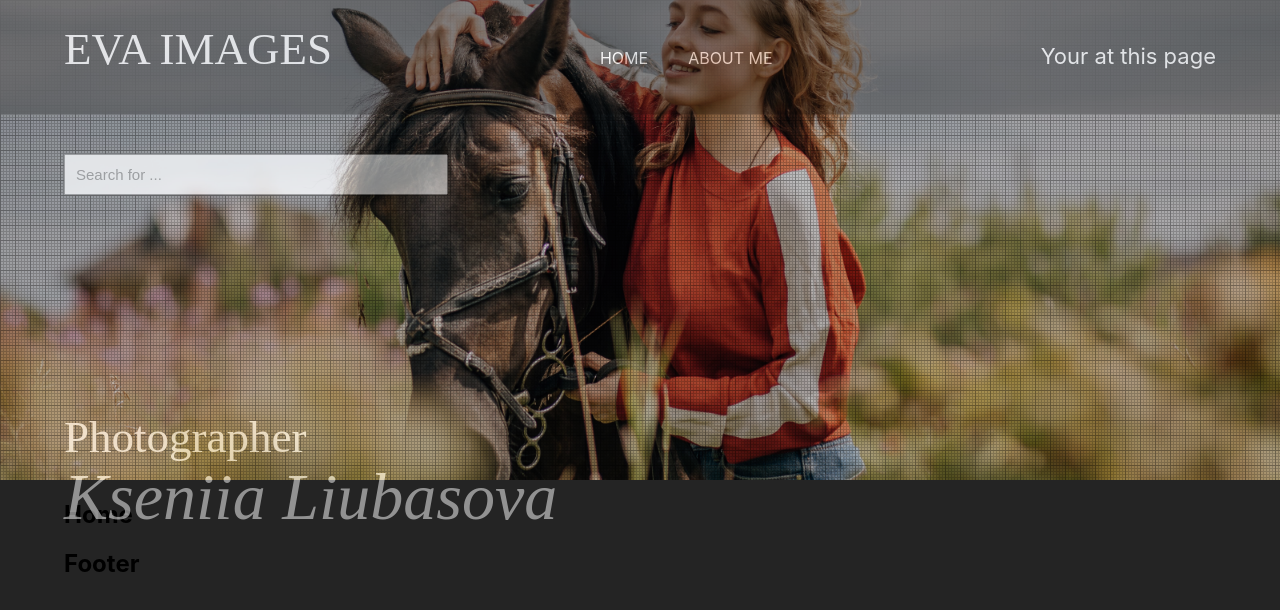
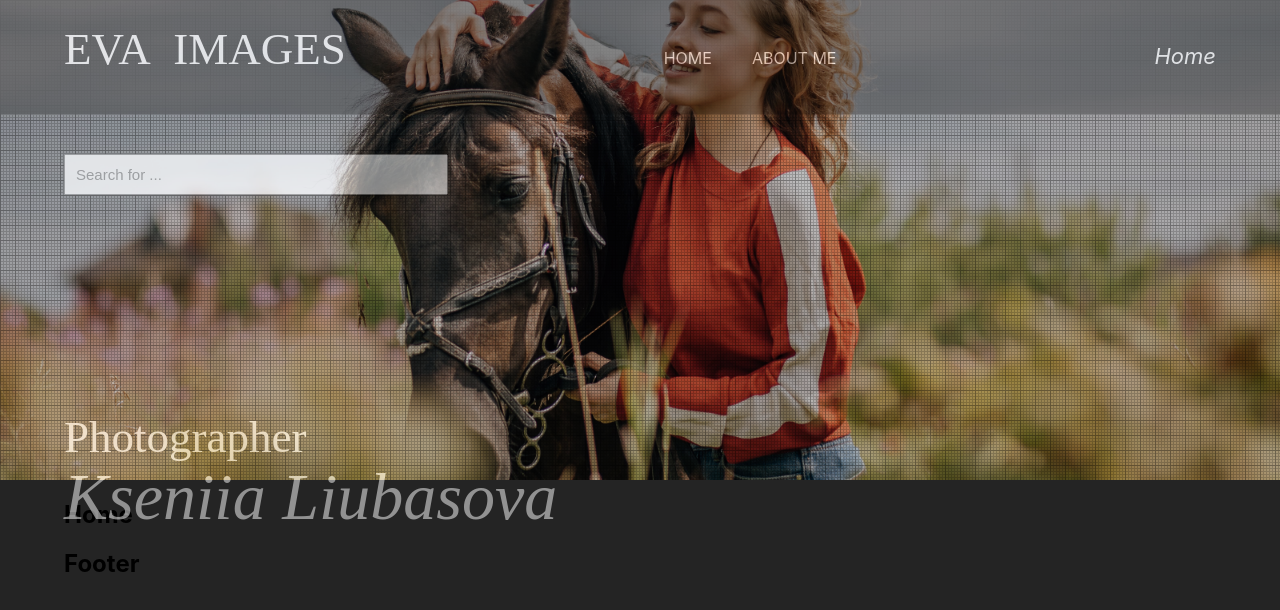
Before and after one commit to evakerrigan/eva-images, a React (Vite) app: page / in a window 1280 px wide. Shown: the top 610 px of the page. Built offline with nearby package versions, Linux system fonts and the light colour scheme; a web font is replaced by a local one.

Commit message:
feat: done title page at header

```diff
--- a/src/App.tsx
+++ b/src/App.tsx
@@ -1,20 +1,20 @@
 import React from 'react';
 import { Route, Routes } from 'react-router-dom';
 import './App.css';
-import { Header } from './components/Header/Header';
 import { Home } from './components/Home/Home';
 import { AboutUs } from './components/AboutUs/AboutUs';
 import { NotFound } from './components/NotFound/NotFound';
 import { Footer } from './components/Footer/Footer';
+import { PageWrapper } from './components/PageWrapper/PageWrapper';
 
 function App() {
   return (
     <div className="App">
-      <Header />
       <Routes>
-        <Route path="/" element={<Home />} />
-        <Route path="/about-us" element={<AboutUs />} />
-        <Route path="*" element={<NotFound />} />
+        <Route index element={<PageWrapper title="Home" content={<Home />} />} />
+        <Route path="/" element={<PageWrapper title="Home" content={<Home />} />} />
+        <Route path="about-us" element={<PageWrapper title="AboutUs" content={<AboutUs />} />} />
+        <Route path="*" element={<PageWrapper title="NotFound" content={<NotFound />} />} />
       </Routes>
       <Footer />
     </div>
--- a/src/components/Header/Header.scss
+++ b/src/components/Header/Header.scss
@@ -79,10 +79,14 @@ h2.name {
   color: #fff;
   cursor: pointer;
 }
+.header-link:hover {
+  border-bottom: 1px solid #fff;
+}
 
 .header-description {
   font-size: 22px;
   color: #fff;
+  font-style: italic;
 }
 
 .header-input {
--- a/src/components/Header/Header.tsx
+++ b/src/components/Header/Header.tsx
@@ -1,7 +1,8 @@
-import React from 'react';
+import React, { Component } from 'react';
+import { NavLink } from 'react-router-dom';
 import './Header.scss';
 
-export class Header extends React.Component {
+export class Header extends Component<{ title: string }> {
   render() {
     return (
       <header className="header">
@@ -11,20 +12,24 @@ export class Header extends React.Component {
               <div className="wrapper header-wrapper">
                 <h1>
                   <a className="header-logo-link" href="">
-                    Eva Images
+                    Eva&nbsp; Images
                   </a>
                 </h1>
                 <nav className="header-nav">
                   <ul className="header-list">
                     <li className="header-item">
-                      <a className="header-link">Home</a>
+                      <NavLink to={'/'} className="header-link">
+                        Home
+                      </NavLink>
                     </li>
                     <li className="header-item">
-                      <a className="header-link">About me</a>
+                      <NavLink to={'/about-us'} className="header-link">
+                        About me
+                      </NavLink>
                     </li>
                   </ul>
                 </nav>
-                <div className="header-description">Your at this page</div>
+                <div className="header-description">{this.props.title}</div>
               </div>
             </div>
             <div className="wrapper">
--- a/src/components/Home/Home.tsx
+++ b/src/components/Home/Home.tsx
@@ -1,7 +1,7 @@
-import React from 'react';
+import React, { Component } from 'react';
 import './Home.scss';
 
-export class Home extends React.Component {
+export class Home extends Component {
   render() {
     return (
       <div className="wrapper">
--- /dev/null
+++ b/src/components/PageWrapper/PageWrapper.tsx
@@ -0,0 +1,14 @@
+import React, { Component, ReactElement } from 'react';
+import './PageWrapper.scss';
+import { Header } from '../Header/Header';
+
+export class PageWrapper extends Component<{ title: string; content: ReactElement }> {
+  render() {
+    return (
+      <>
+        <Header title={this.props.title} />
+        {this.props.content}
+      </>
+    );
+  }
+}
```
Also changed, not shown: src/components/PageWrapper/PageWrapper.scss (added).
